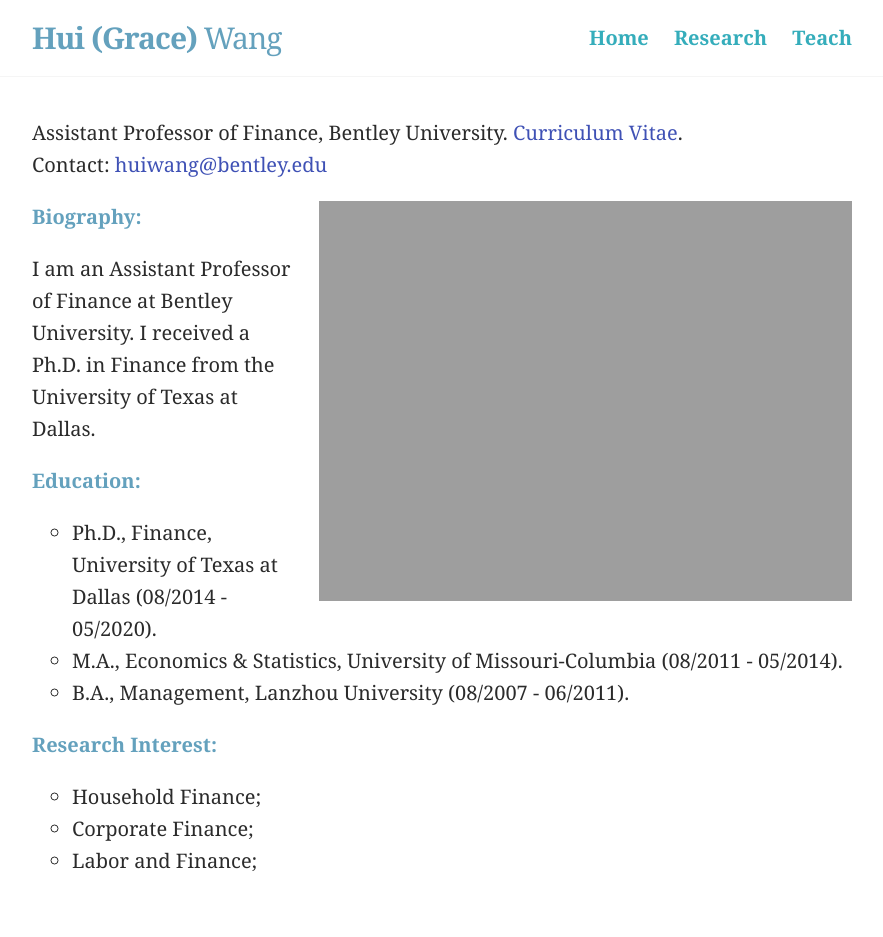
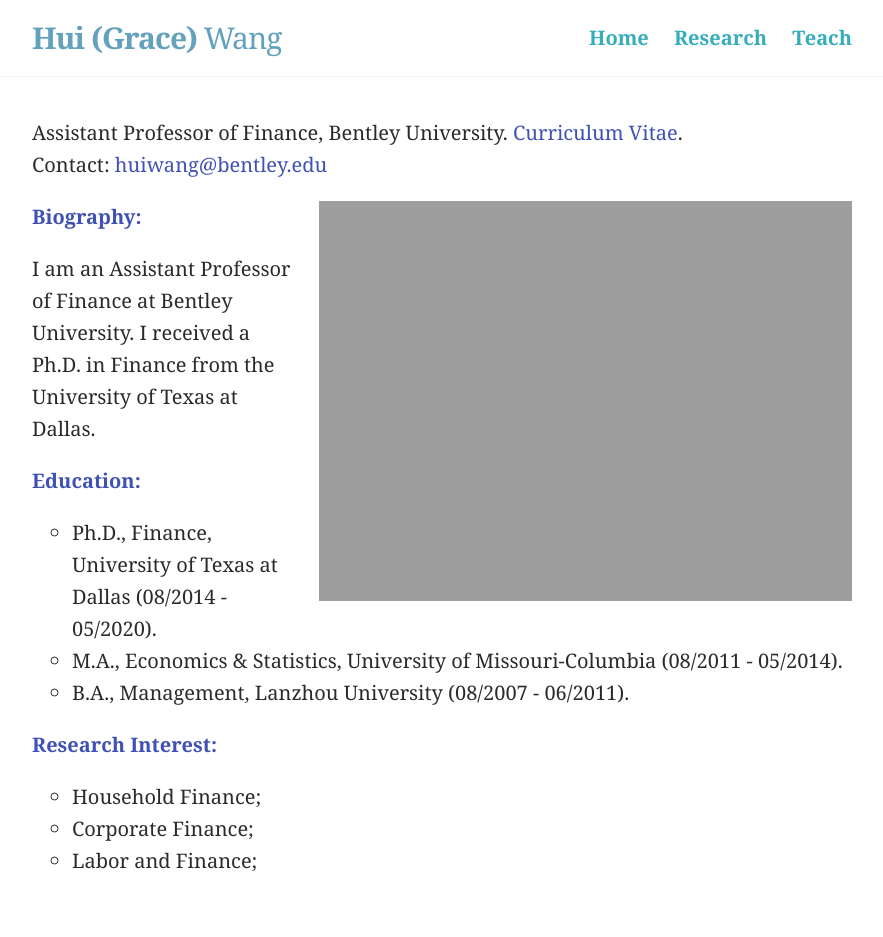
Before and after one commit to huigracewang/homepage, a Jekyll site: the page built from index.md, in a window 1280 px wide. Shown: the whole page, without its empty margins (198-1081 px from the left). Built offline with Jekyll 4.4.1, drawn with Linux system fonts in a browser that asks for light colours.

Commit message:
Update index.md

```diff
--- a/index.md
+++ b/index.md
@@ -4,18 +4,18 @@ profile_picture:
   src: /assets/img/profile_photo.png
   alt: website picture
 ---
-<strong style="color:#64a1bd">Biography:</strong>
+<strong style="color:#3f51b5">Biography:</strong>
 
 I am an Assistant Professor of Finance at Bentley University. I received a Ph.D. in Finance from the University of Texas at Dallas.
 
-<strong style="color:#64a1bd">Education:</strong>
+<strong style="color:#3f51b5">Education:</strong>
 <ul>
 <li style="list-style-type:circle;font-size:20px">Ph.D., Finance, University of Texas at Dallas (08/2014 - 05/2020).</li>
 <li style="list-style-type:circle;font-size:20px">M.A., Economics & Statistics, University of Missouri-Columbia (08/2011 - 05/2014).</li>
 <li style="list-style-type:circle;font-size:20px">B.A., Management, Lanzhou University (08/2007 - 06/2011).</li>
 </ul>
 
-<strong style="color:#64a1bd">Research Interest:</strong>
+<strong style="color:#3f51b5">Research Interest:</strong>
 <ul>
 <li style="list-style-type:circle;font-size:20px">Household Finance;</li>
 <li style="list-style-type:circle;font-size:20px">Corporate Finance;</li>
```
